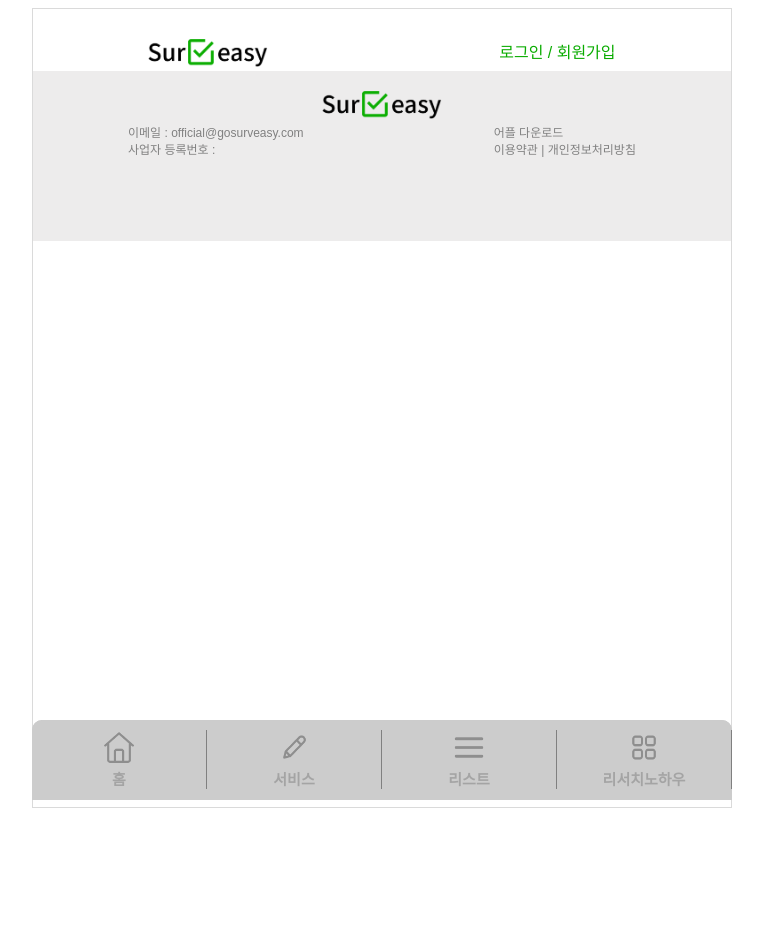
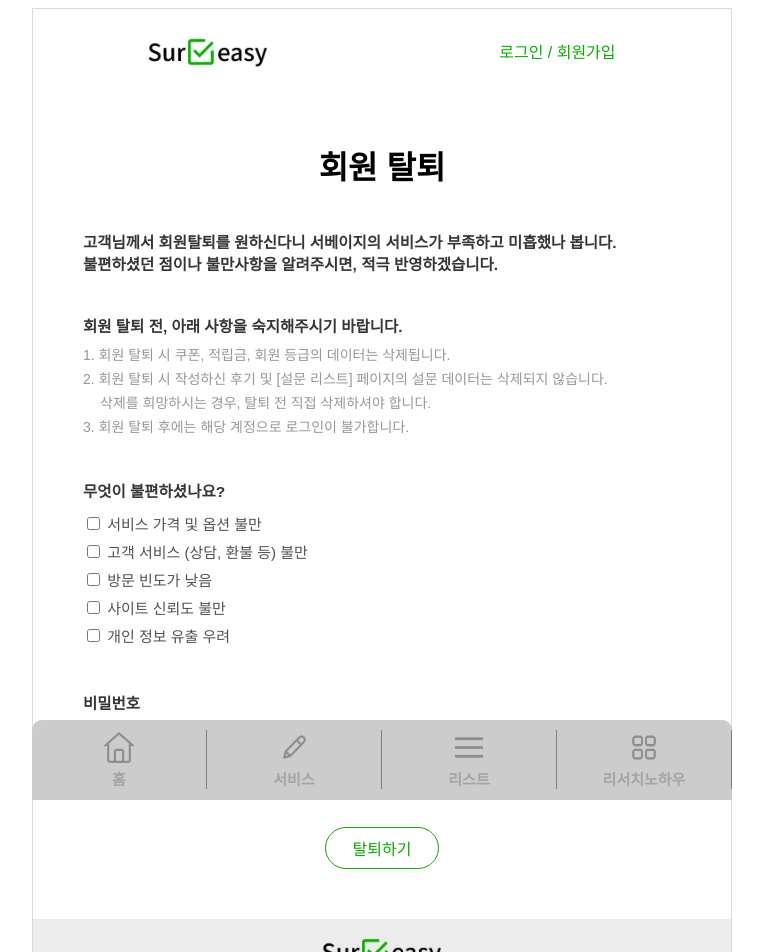
Before and after one commit to surveasy2019/surveasy-web-renewal, a Vue app: page /#/mypage/withdraw in a window 1280 px wide. Shown: the top 952 px of the page, without its empty margins (258-1021 px from the left). Before the commit the page ends 816 px from the top, so only its background shows below. Built offline with nearby package versions, Linux system fonts and the light colour scheme; no server answers.

Commit message:
feat : MyPage Layout - Withdraw & Logout

```diff
--- /dev/null
+++ b/src/components/MyPage/MyPageLogoutModal.vue
@@ -0,0 +1,94 @@
+<template>
+  <div v-if="logoutModal==true" class="mypage-logout-modal">
+    <div class="mypage-logout-container">
+      <div class="mypage-logout-text-container">
+        <p class="mypage-logout-text">로그아웃 하시겠습니까?</p>
+      </div>
+
+      <div class="mypage-logout-button-container">
+        <button class="mypage-logout-button" id="no" @click="$emit('closeLogout')">취소</button>
+        <button class="mypage-logout-button" id="yes"><router-link to="/">로그아웃</router-link></button>
+      </div>
+
+    </div>
+  </div>
+</template>
+
+<script>
+export default {
+  props: {
+    logoutModal: {
+      typeof: Boolean,
+      require: true,
+      default: false
+    },
+  }
+}
+</script>
+
+<style>
+.mypage-logout-modal {
+  position: fixed;
+  z-index: 9999;
+  top: 0;
+  left: 0;
+  width: 100%;
+  height: 100%;
+  background-color: rgba(255, 255, 255, 0.524);
+  display: table;
+  transition: opacity .3s ease;
+}
+.mypage-logout-container {
+  display: flex;
+  flex-direction: column;
+  justify-content: center;
+  font-family: 'Noto Sans KR', sans-serif;
+  width: 420px;
+  height: 240px;
+  margin: 420px auto;
+  background-color: rgb(255, 255, 255);
+  border: 1.5px solid #ededed;
+  border-radius: 20px;
+  box-shadow: 1px 2px 3px rgba(56, 56, 56, 0.43);
+  transition: all .3s ease;
+  z-index: 999;
+}
+.mypage-logout-text {
+  text-align: center;
+  font-size: 25px;
+  font-weight: lighter;
+  color: #585858;
+}
+.mypage-logout-button-container {
+  display: flex;
+  flex-direction: row;
+  justify-content: space-evenly;
+  margin-top: 25px;
+}
+.mypage-logout-button {
+  width: 130px;
+  height: 30px;
+  border-radius: 10px;
+  font-size: 0.9rem;
+  cursor: pointer;
+  font-family: 'Noto Sans KR', sans-serif;
+}
+.mypage-logout-button:hover {
+  font-weight: bold;
+  font-size: 1rem;
+}
+.mypage-logout-button a {
+  text-decoration: none;
+  color:#0CAE02;
+}
+#yes {
+  color:#0CAE02;
+  background-color: #FFFFFF;
+  border: 1.5px solid #0CAE02;
+}
+#no {
+  color:#b0b0b0;
+  background-color: #FFFFFF;
+  border: 1.5px solid #b0b0b0;
+}
+</style>
--- a/src/components/MyPage/MyPageMyInfo/MyPageMyInfoMarketing.vue
+++ b/src/components/MyPage/MyPageMyInfo/MyPageMyInfoMarketing.vue
@@ -22,7 +22,7 @@
     </div>
 
     <div class="mypage-myinfo-marketing-withdraw-container">
-      <button class="mypage-myinfo-marketing-withdraw-button">회원 탈퇴하기</button>
+      <router-link to="/mypage/withdraw"><button class="mypage-myinfo-marketing-withdraw-button">회원 탈퇴하기</button></router-link>
     </div>
   </div>
 </template>
--- a/src/components/MyPage/MyPageNavigator.vue
+++ b/src/components/MyPage/MyPageNavigator.vue
@@ -5,15 +5,40 @@
       <router-link to="/mypage/review" class="mypage-navigator-button-container-item"><div>리뷰 작성</div></router-link>
       <!-- <router-link to="/mypage/point"><div class="mypage-navigator-button-container-item">적립금</div></router-link> -->
       <router-link to="/mypage/myinfo" class="mypage-navigator-button-container-item"><div>나의 정보</div></router-link>
-      <a><div class="mypage-navigator-button-logout">로그아웃 〉</div></a>
+
+      <div class="mypage-navigator-button-logout">
+        <span @click="showLogoutModal()">로그아웃 〉</span>
+        <MyPageLogoutModalVue :logoutModal="logoutModal" @closeLogout="closeLogoutModal()"></MyPageLogoutModalVue>
+      </div>
     </div>
 
   </div>
 </template>
 
 <script>
+import MyPageLogoutModalVue from './MyPageLogoutModal.vue'
+
 export default {
-  name: 'MyPageNavigator'
+  name: 'MyPageNavigator',
+  components: {
+    MyPageLogoutModalVue
+  },
+
+  data() {
+    return {
+      logoutModal: false
+    }
+  },
+
+  methods: {
+    showLogoutModal() {
+      this.logoutModal = true
+    },
+
+    closeLogoutModal() {
+      this.logoutModal = false
+    }
+  }
 }
 </script>
 
@@ -30,12 +55,10 @@ export default {
   align-items: center;
   margin: 20px 0 20px 0;
 }
-.mypage-navigator-button-container a {
+.mypage-navigator-button-container-item {
   width: 100%;
+  height: 70px;
   margin: 10px auto;
-}
-.mypage-navigator-button-container-item {
-  height: 70px;
   display: flex;
   justify-content: center;
   align-items: center;
@@ -49,14 +72,17 @@ export default {
   border-radius: 5px;
 }
 .mypage-navigator-button-logout {
+  width: 100%;
   height: 30px;
-  margin-top: 5px;
+  margin-top: 8px;
   padding-right: 10px;
   color: #919191;
   text-align: right;
-  text-decoration: none;
   font-size: 20px;
   font-weight: bold;
   cursor: pointer;
 }
+.mypage-navigator-button-logout:hover {
+  color:#0CAE02;
+}
 </style>
--- /dev/null
+++ b/src/components/MyPage/MyPageWithdraw/MyPageWithdrawInput.vue
@@ -0,0 +1,110 @@
+<template>
+  <div class="mypage-withdraw-input-container">
+    <div class="mypage-withdraw-input-top-container">
+      <div class="mypage-withdraw-input-bold">고객님께서 회원탈퇴를 원하신다니 서베이지의 서비스가 부족하고 미흡했나 봅니다. <br>
+        불편하셨던 점이나 불만사항을 알려주시면, 적극 반영하겠습니다.</div>
+    </div>
+
+    <div class="mypage-withdraw-input-notice-container">
+      <span class="mypage-withdraw-input-bold">회원 탈퇴 전, 아래 사항을 숙지해주시기 바랍니다.</span> <br>
+      <div class="mypage-withdraw-input-notice-list">
+        1. 회원 탈퇴 시 쿠폰, 적립금, 회원 등급의 데이터는 삭제됩니다. <br>
+        2. 회원 탈퇴 시 작성하신 후기 및 [설문 리스트] 페이지의 설문 데이터는 삭제되지 않습니다. <br>
+        <span id="margin">삭제를 희망하시는 경우, 탈퇴 전 직접 삭제하셔야 합니다.</span> <br>
+        3. 회원 탈퇴 후에는 해당 계정으로 로그인이 불가합니다.
+      </div>
+    </div>
+
+    <div class="mypage-withdraw-input-option-container">
+      <span class="mypage-withdraw-input-bold">무엇이 불편하셨나요?</span> <br>
+      <div class="mypage-withdraw-input-option-list">
+        <input type="checkbox"> 서비스 가격 및 옵션 불만<br>
+        <input type="checkbox"> 고객 서비스 (상담, 환불 등) 불만<br>
+        <input type="checkbox"> 방문 빈도가 낮음<br>
+        <input type="checkbox"> 사이트 신뢰도 불만<br>
+        <input type="checkbox"> 개인 정보 유출 우려
+      </div>
+
+    </div>
+
+    <div class="mypage-withdraw-input-password-container">
+      <span class="mypage-withdraw-input-bold">비밀번호</span> <br>
+      <input type="password" >
+    </div>
+
+    <div class="mypage-withdraw-input-button-container">
+      <router-link to="/"><button>탈퇴하기</button></router-link>
+    </div>
+
+  </div>
+</template>
+
+<script>
+export default {
+
+}
+</script>
+
+<style>
+.mypage-withdraw-input-container {
+  padding: 0 50px 0 50px;
+  text-align: left;
+}
+.mypage-withdraw-input-bold {
+  margin-bottom: 10px;
+  color: rgb(53, 53, 53);
+  font-size: 15.5px;
+  font-weight: bold;
+}
+.mypage-withdraw-input-top-container {
+  margin: 20px 0 20px 0;
+}
+.mypage-withdraw-input-notice-container {
+  margin: 40px 0 30px 0;
+  font-size: 14px;
+}
+.mypage-withdraw-input-notice-list {
+  margin-top: 7px;
+  line-height: 1.5rem;
+  color: #979797;
+}
+#margin {
+  margin-left: 17px;
+}
+.mypage-withdraw-input-option-container {
+  margin: 40px 0 30px 0;
+}
+.mypage-withdraw-input-option-list {
+  margin-top: 10px;
+  font-size: 15px;
+  color: #525252;
+  line-height: 1.75rem;
+}
+.mypage-withdraw-input-password-container {
+  margin: 40px 0 30px 0;
+}
+.mypage-withdraw-input-password-container input {
+  width: 300px;
+  height: 30px;
+  margin: 10px 0 10px 0;
+  background-color: rgb(241, 241, 241);
+  border: none;
+  border-radius: 5px;
+  padding: 7px;
+}
+.mypage-withdraw-input-button-container {
+  display: flex;
+  justify-content: center;
+  margin: 30px 0 50px 0;
+}
+.mypage-withdraw-input-button-container button {
+  margin-top: 20px;
+  border: 1px solid #0AAC00;
+  border-radius: 24px;
+  padding: 8px 27px;
+  font-size: 1rem;
+  color: #0AAC00;
+  background-color: white;
+  cursor: pointer;
+}
+</style>
--- a/src/router/index.js
+++ b/src/router/index.js
@@ -20,6 +20,7 @@ import MyPageReviewPostDone from '../views/MyPage/MyPageReview/Review/MyPageRevi
 import MyPageReviewDetailPost from '../views/MyPage/MyPageReview/ReviewDetail/MyPageReviewDetailPost'
 import MyPageReviewDetailPostDone from '../views/MyPage/MyPageReview/ReviewDetail/MyPageReviewDetailPostDone'
 import MyPageMyInfo from '../views/MyPage/MyPageMyInfo'
+import MyPageWithdraw from '../views/MyPage/MyPageWithdraw/MyPageWithdraw'
 
 const routes = [
   {
@@ -127,6 +128,11 @@ const routes = [
     name: 'MyPageMyInfo',
     component: MyPageMyInfo
   },
+  {
+    path: '/mypage/withdraw',
+    name: 'MyPageWithdraw',
+    component: MyPageWithdraw
+  },
   // {
   //   path: '/about',
   //   name: 'about',
--- a/src/views/MyPage/MyPageWithdraw/MyPageWithdraw.vue
+++ b/src/views/MyPage/MyPageWithdraw/MyPageWithdraw.vue
@@ -0,0 +1,25 @@
+<template>
+  <div class="mypage-withdraw-container">
+    <h1>회원 탈퇴</h1>
+    <MyPageWithdrawInputVue />
+  </div>
+</template>
+
+<script>
+import MyPageWithdrawInputVue from '@/components/MyPage/MyPageWithdraw/MyPageWithdrawInput.vue'
+
+export default {
+  name: 'MyPageWithdraw',
+  components: {
+    MyPageWithdrawInputVue
+  }
+}
+</script>
+
+<style>
+.mypage-withdraw-container {
+  display: flex;
+  flex-direction: column;
+  padding-top: 50px;
+}
+</style>
```
Also changed, not shown: src/views/MyPage/MyPageWithdraw/MyPageWithdrawDone.vue (deleted).
